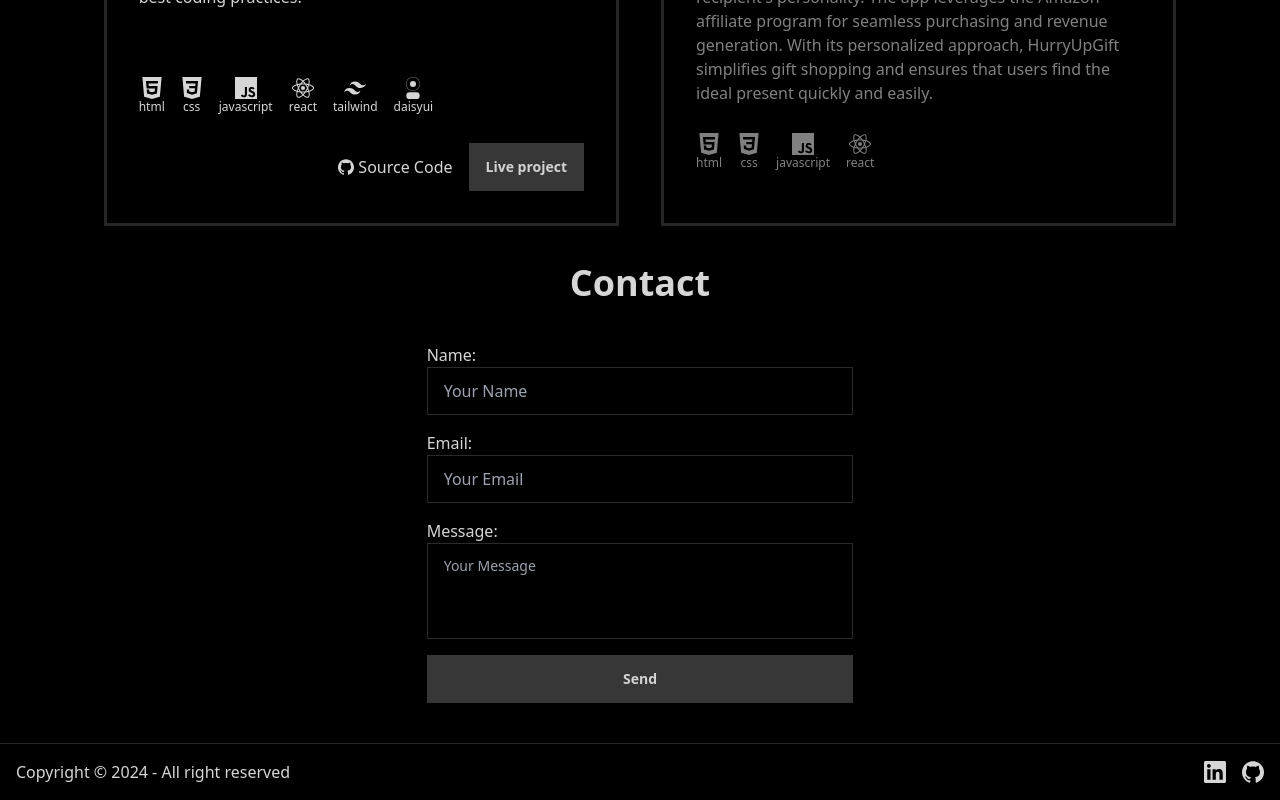
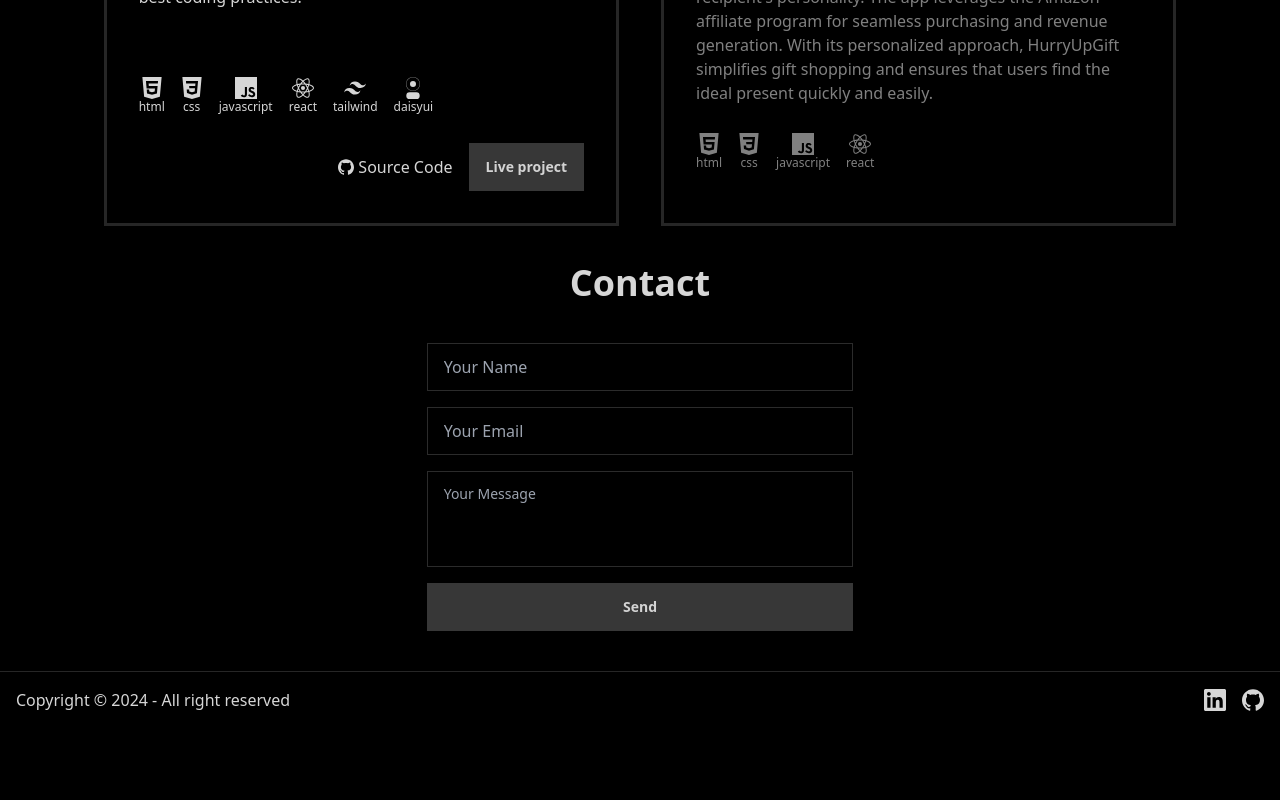
Before and after one commit to MSzoot/Portfolio, a React (Vite) app: page / in a window 1280 px wide. Shown: the part 2537-3337 px from the top of the page. After the commit the page ends 3265 px from the top, so only its background shows below. Built offline with nearby package versions, Linux system fonts and the light colour scheme.

Commit message:
contact form update

```diff
--- a/src/components/contact.jsx
+++ b/src/components/contact.jsx
@@ -53,7 +53,6 @@ const ContactForm = () => {
       <h2 className="my-10 text-center text-4xl font-bold">Contact</h2>
       <div className="mb-4">
         <label htmlFor="name" className="form-control w-full">
-          Name:
           <input
             type="text"
             id="name"
@@ -69,7 +68,6 @@ const ContactForm = () => {
 
       <div className="mb-4">
         <label htmlFor="email" className="form-control w-full">
-          Email:
           <input
             type="email"
             id="email"
@@ -85,7 +83,6 @@ const ContactForm = () => {
 
       <div className="mb-4">
         <label htmlFor="message" className="form-control w-full">
-          Message:
           <textarea
             id="message"
             name="message"
```
